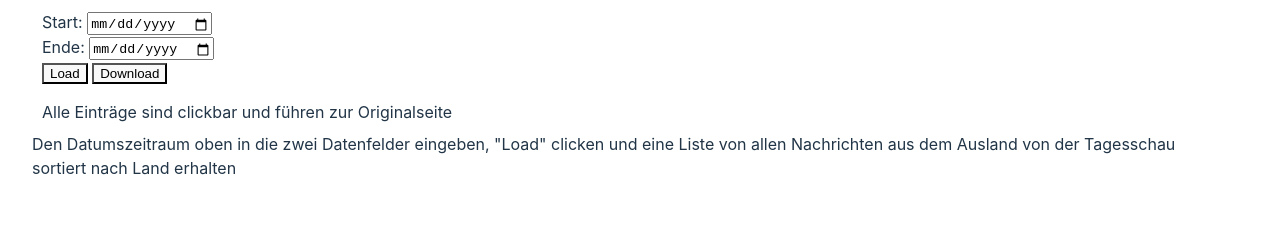
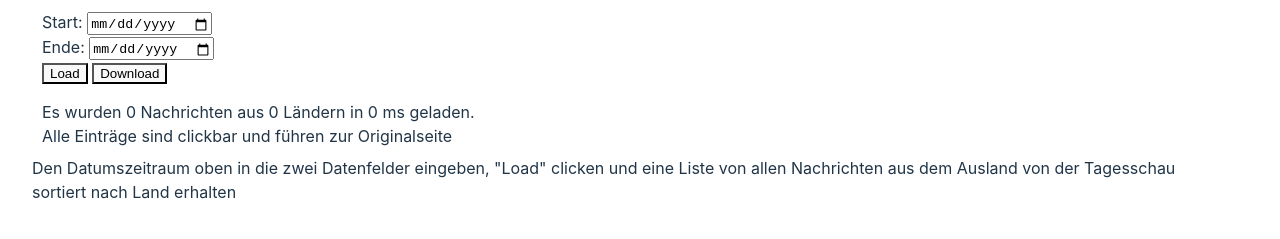
Before and after one commit to RedCommander735/topotest, a website built with Vite: page index.html in a window 1280 px wide. Built offline with nearby package versions, Linux system fonts and the light colour scheme.

Commit message:
Added some more info text

```diff
--- a/index.html
+++ b/index.html
@@ -13,7 +13,7 @@
       <div>Ende: <input type="date" name="end" id="end"></div>
       <button id="load">Load</button>
       <button id="download">Download</button>
-      <p>Alle Einträge sind clickbar und führen zur Originalseite</p>
+      <p id="infotext"></p>
     </div>
     <div id="wrapper">
       <div id="app">Den Datumszeitraum oben in die zwei Datenfelder eingeben, "Load" clicken und eine Liste von allen Nachrichten aus dem Ausland von der Tagesschau sortiert nach Land erhalten</div>
--- a/src/main.ts
+++ b/src/main.ts
@@ -8,6 +8,7 @@
 let end: HTMLInputElement
 let load: HTMLButtonElement
 let download: HTMLButtonElement
+let infotext: HTMLParagraphElement
 
 function init() {
     app = document.querySelector('#app')!
@@ -15,6 +16,7 @@
     end = document.querySelector('#end')!
     load = document.querySelector('#load')!
     download = document.querySelector('#download')!
+    infotext = document.querySelector('#infotext')!
 
     let dates: HTMLInputElement[] = [start, end]
 
@@ -72,12 +74,30 @@
     })
 
     console.log(processedDates)
-    let news = await fetchNews(processedDates)
-    localStorage.news = JSON.stringify(news)
-    loadNews(news)
+    const start_time = performance.now();
+    let news = await fetchNews(processedDates);
+    localStorage.news = JSON.stringify(news);
+    const end_time = performance.now();
+
+    loadNews(news, end_time - start_time)
 }
 
-async function loadNews(foreign_countries: Record <string, string[][]>) {
+async function loadNews(foreign_countries: Record <string, string[][]>, time?: number) {
+    let counter = 0;
+    let ccounter = 0;
+
+    Object.keys(foreign_countries).forEach((key) => {
+        if (foreign_countries[key].length > 0) {
+            ccounter++;
+        }
+        counter += foreign_countries[key].length
+    })
+    if (time == undefined) {
+        infotext.innerHTML = `Es wurden ${counter} Nachrichten aus ${ccounter} Ländern geladen. <br> Alle Einträge sind clickbar und führen zur Originalseite`
+    } else {
+        infotext.innerHTML = `Es wurden ${counter} Nachrichten aus ${ccounter} Ländern in ${time} ms geladen. <br> Alle Einträge sind clickbar und führen zur Originalseite`
+    }
+
     let data = false
     for (const [, value] of Object.entries(foreign_countries)) {
         if (value.length > 0) {
@@ -175,6 +195,7 @@
         let url = `https://www.tagesschau.de/api2u/news?date=${datestring}&ressort=ausland`;
 
 
+
         let news: NewsElement[] = await fetch(url)
             .then(response => response.json())
             .then(data => {
```
